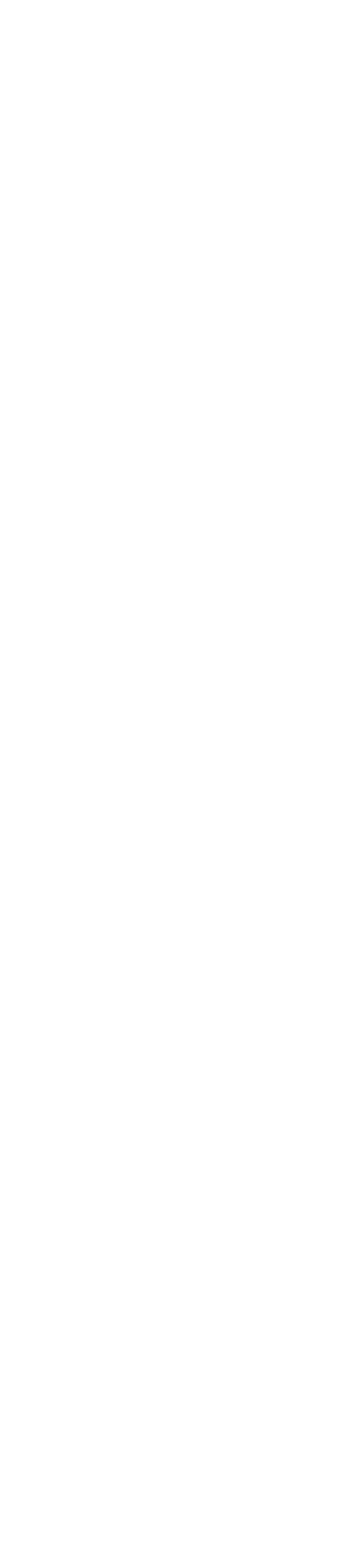
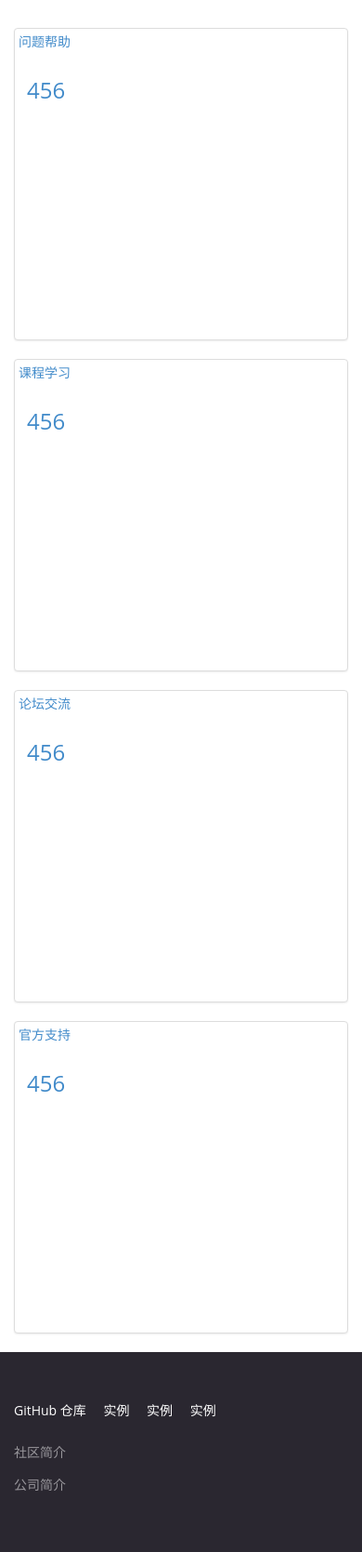
Before and after one commit to MrFangD/OSPsInspur, a Django app: page /ospsinspur/index/ in a window 390 px wide. Before the commit the part shown is empty. Shown: the part 316-1985 px from the top of the page at 93% size. Before the commit the page ends 844 px from the top, so only its background shows below. Run offline with Django 3.2, Linux system fonts and the light colour scheme; some libraries are stand-ins or nearby versions.

Commit message:
首页修改

```diff
--- a/mainapp/templates/index.html
+++ b/mainapp/templates/index.html
@@ -1,10 +1,63 @@
+{% extends "models_index.html" %}
+{% load staticfiles %}
 <!DOCTYPE html>
 <html lang="en">
-<head>
-    <meta charset="UTF-8">
-    <title>Title</title>
-</head>
-<body>
-
-</body>
+{% block content %}
+    <div class="jumbotron">
+        <div class="container">
+            <h2>Inspur社区-为您提供一切服务</h2>
+            <p>请选择产品</p>
+            <ul class="bs-docs-footer-links">
+                <li><a href="#">这个地方可以循环数据库中的产品版本</a></li>
+                <li>放图片，一行四个</li>
+                <li><a href="#">这个地方可以循环数据库中的产品版本</a></li>
+                <li>放图片，一行四个</li>
+            </ul>
+        </div>
+    </div>
+    <div class="container">
+        <div class="row">
+            <div class="col-sm-6 col-md-4 col-lg-3">
+                <div class="thumbnail" style="height: 336px">
+                    <a href="#">问题帮助</a>
+                    <div class="caption">
+                        <h3>
+                            <a href="#">456</a>
+                        </h3>
+                    </div>
+                </div>
+            </div>
+            <div class="col-sm-6 col-md-4 col-lg-3">
+                <div class="thumbnail" style="height: 336px">
+                    <a href="#">课程学习</a>
+                    <div class="caption">
+                        <h3>
+                            <a href="#">456</a>
+                        </h3>
+                    </div>
+                </div>
+            </div>
+            <div class="col-sm-6 col-md-4 col-lg-3">
+                <div class="thumbnail" style="height: 336px">
+                    <a href="#">论坛交流</a>
+                    <div class="caption">
+                        <h3>
+                            <a href="#">456</a>
+                        </h3>
+                    </div>
+                </div>
+            </div>
+            <div class="col-sm-6 col-md-4 col-lg-3">
+                <div class="thumbnail" style="height: 336px">
+                    <a href="#">官方支持</a>
+                    <div class="caption">
+                        <h3>
+                            <a href="#">456</a>
+                        </h3>
+                    </div>
+                </div>
+            </div>
+        </div>
+    </div>
+{% endblock %}
 </html>
```
